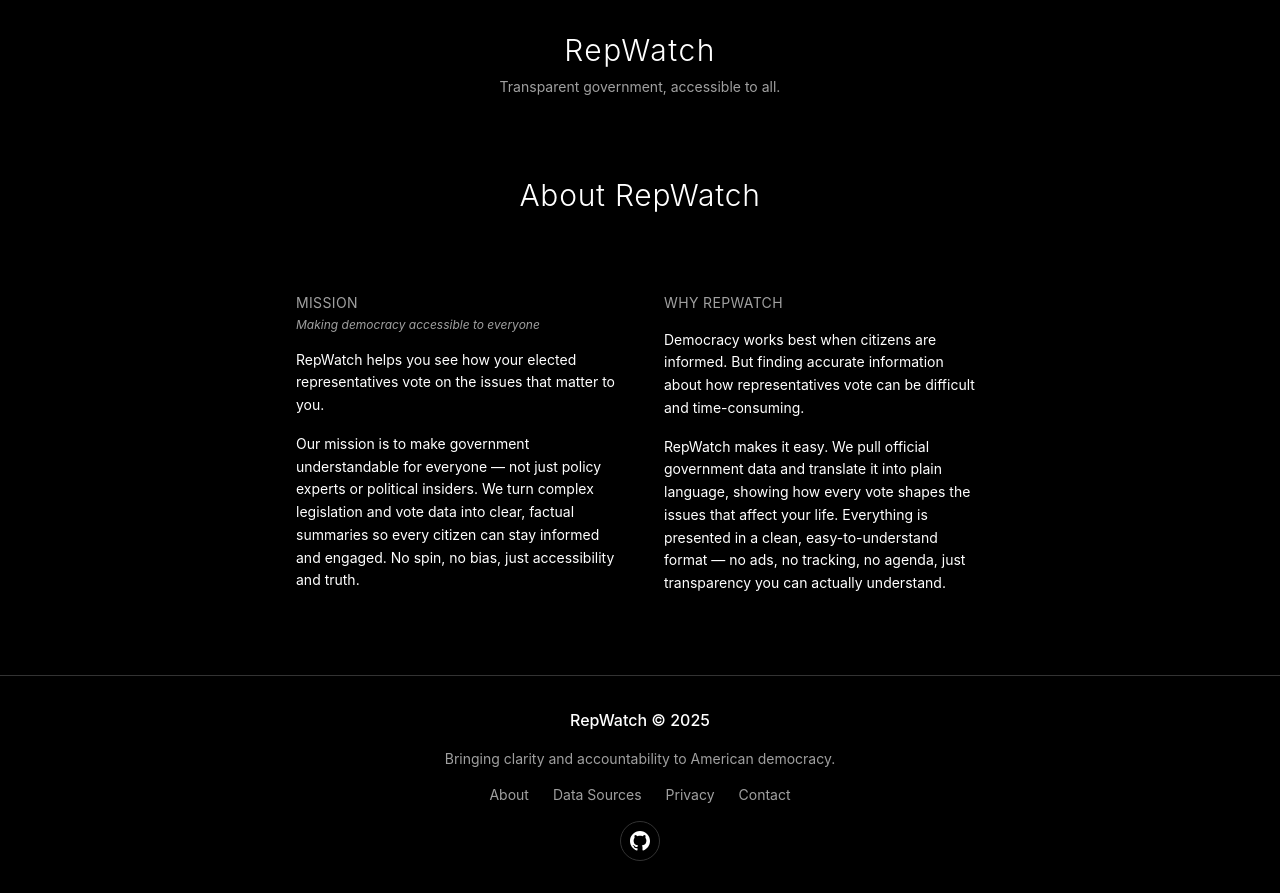
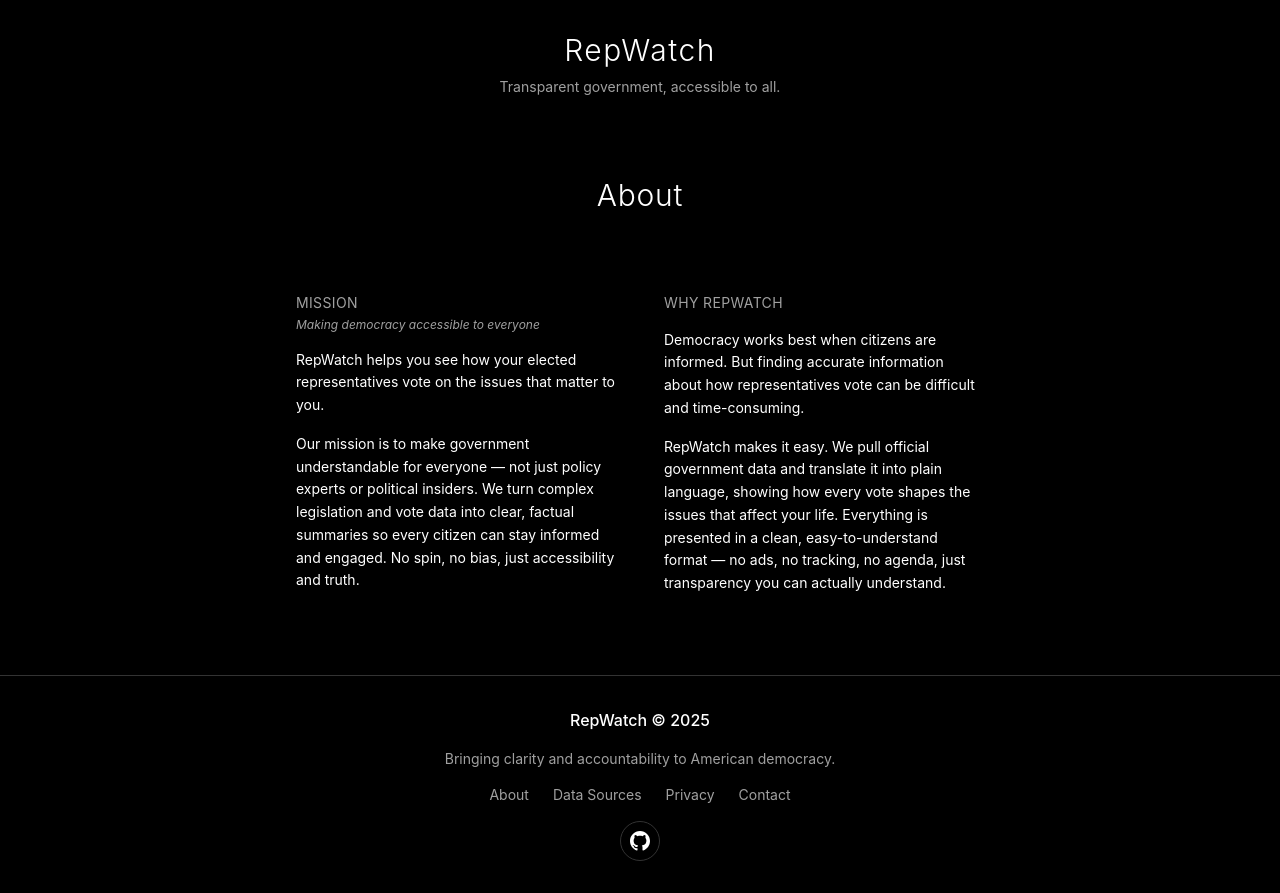
Before and after one commit to legostarwars2010/RepWatch, a React (Vite) app: page /about in a window 1280 px wide. Built offline with nearby package versions, Linux system fonts and the light colour scheme.

Commit message:
Improve About page layout with two-column grid and emotional hook

```diff
--- a/src/pages/About.tsx
+++ b/src/pages/About.tsx
@@ -5,7 +5,7 @@ export default function About() {
   return (
     <PageShell>
       <PageTitle>
-        About RepWatch
+        About
       </PageTitle>
 
       <div className="max-w-5xl mx-auto px-4 py-8">
```
